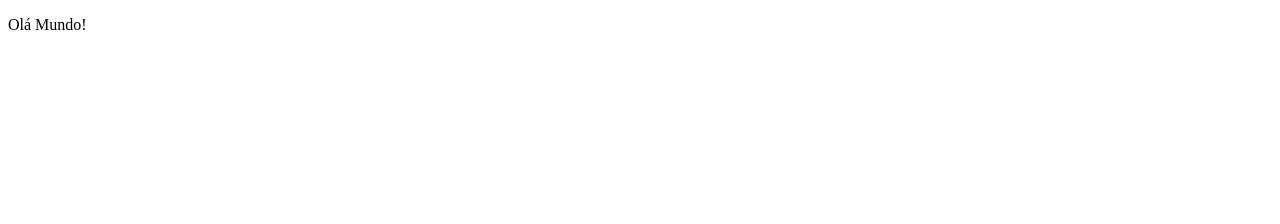
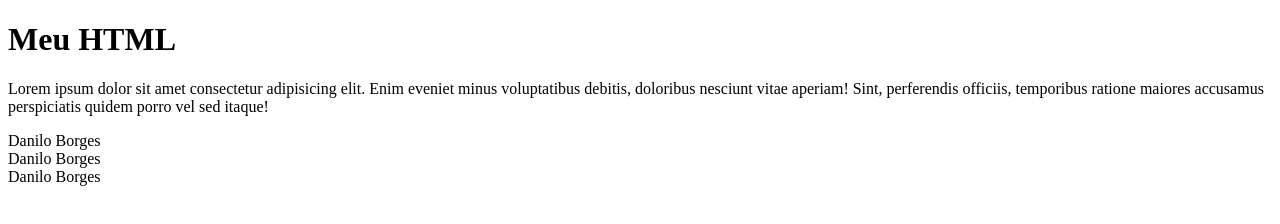
Before and after one commit to danilo-borges-dev/Curso_JavaScript_Typescript_Completo, a plain HTML site: page Secao_32/Aula_553/index.html in a window 1280 px wide. Drawn offline with Linux system fonts and the light colour scheme.

Commit message:
Entendo o padrão de uma página HTML

```diff
--- a/Secao_32/Aula_553/index.html
+++ b/Secao_32/Aula_553/index.html
@@ -1,10 +1,26 @@
 <!DOCTYPE html>
 <html lang="pt-BR">
-    <head>
-        <meta charset="utf-8">
-        <title>Minha Primeira Página HTML</title>
-    </head>
-    <body>
-        <p>Olá Mundo!</p>
-    </body>
+
+<head>
+    <meta charset="UTF-8">
+    <meta http-equiv="X-UA-Compatible" content="IE=edge">
+    <meta name="viewport" content="width=device-width, initial-scale=1.0">
+    <title>Meu HTML</title>
+</head>
+
+<body>
+    <h1>
+        Meu HTML
+    </h1>
+
+    <p>Lorem ipsum dolor sit amet consectetur adipisicing elit. Enim eveniet minus voluptatibus debitis, doloribus
+        nesciunt vitae aperiam! Sint, perferendis officiis, temporibus ratione maiores accusamus perspiciatis quidem
+        porro vel sed itaque!
+    </p>
+
+    <span>Danilo Borges</span><br>
+    <span>Danilo Borges</span><br>
+    <span>Danilo Borges</span>
+</body>
+
 </html>
```
